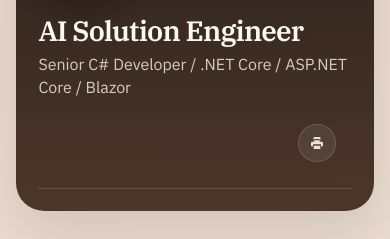
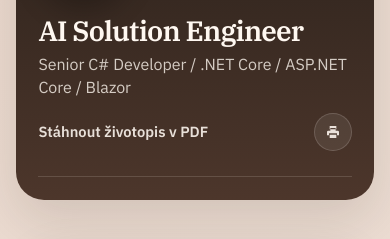
Before and after one commit to MichalZem/cv.michalzemek.cz, a plain HTML site: page index.html in a window 390 px wide. Shown: the part 133-372 px from the top of the page. Drawn offline with Linux system fonts and the light colour scheme.

Commit message:
feat: add pdf cv and print

```diff
--- a/index.html
+++ b/index.html
@@ -18,7 +18,7 @@
   <link rel="preconnect" href="https://fonts.googleapis.com">
   <link rel="preconnect" href="https://fonts.gstatic.com" crossorigin>
   <link href="https://fonts.googleapis.com/css2?family=IBM+Plex+Sans:wght@400;500;600;700&family=IBM+Plex+Serif:wght@500;600&display=swap" rel="stylesheet">
-  <link rel="stylesheet" href="v2/styles.css?v=20260308-4">
+  <link rel="stylesheet" href="v2/styles.css?v=20260308-5">
 
 
 </head>
@@ -59,9 +59,16 @@
               <h1>AI Solution Engineer</h1>
               <p class="identity-card__title">Senior C# Developer / .NET Core / ASP.NET Core / Blazor</p>
             </div>
+            <div class="identity-card__summary-actions">
+              <a
+                class="identity-card__download-link"
+                href="v2/pdf/Michal_Zemek_AI_Solution_Engineer_Senior_CSharp_NET_Developer.pdf"
+                download="Michal_Zemek_AI_Solution_Engineer_Senior_CSharp_NET_Developer.pdf">
+                Stáhnout životopis v PDF
+              </a>
               <button
                 class="identity-card__action-button"
-              id="downloadPdfButton"
+                id="printPdfButton"
                 type="button"
                 aria-label="Tisk nebo uložení do PDF"
                 title="Tisk / PDF">
@@ -70,6 +77,7 @@
                 </svg>
                 <span class="sr-only">Tisk / PDF</span>
               </button>
+            </div>
           </div>
         </div>
 
@@ -441,7 +449,7 @@
   </div>
 
 
-  <script src="v2/script.js?v=20260308-1"></script>
+  <script src="v2/script.js?v=20260308-2"></script>
 
 
     <!-- Default Statcounter code for https://cv.michalzemek.cz/ https://cv.michalzemek.cz/ -->
--- a/v2/script.js
+++ b/v2/script.js
@@ -9,7 +9,7 @@
   var revealElements = Array.prototype.slice.call(document.querySelectorAll(".reveal"));
   var yearNode = document.getElementById("currentYear");
   var copyEmailButton = document.getElementById("copyEmailButton");
-  var downloadPdfButton = document.getElementById("downloadPdfButton");
+  var printPdfButton = document.getElementById("printPdfButton");
   var mobileNavToggle = document.getElementById("mobileNavToggle");
   var siteNav = document.getElementById("siteNav");
   var avatarPreviewOpen = document.getElementById("avatarPreviewOpen");
@@ -204,8 +204,8 @@
     });
   }
 
-  if (downloadPdfButton) {
-    downloadPdfButton.addEventListener("click", function () {
+  if (printPdfButton) {
+    printPdfButton.addEventListener("click", function () {
       closeMobileNav();
       closeAvatarLightbox();
 
--- a/v2/styles.css
+++ b/v2/styles.css
@@ -153,13 +153,19 @@
 
 .identity-card__summary {
   display: grid;
-  grid-template-columns: minmax(0, 1fr) auto;
-  gap: 0.85rem 1rem;
+  gap: 0.85rem;
 }
 
 .identity-card__summary-text {
-  grid-column: 1 / -1;
   min-width: 0;
+}
+
+.identity-card__summary-actions {
+  display: flex;
+  align-items: center;
+  justify-content: flex-start;
+  gap: 0.75rem;
+  flex-wrap: nowrap;
 }
 
 .identity-card__avatar-button {
@@ -187,8 +193,7 @@
   align-items: center;
   justify-content: center;
   cursor: pointer;
-  margin: 0;
-  justify-self: end;
+  margin: 0 0 0 auto;
   transition: background 180ms ease, border-color 180ms ease, color 180ms ease, transform 180ms ease;
 }
 
@@ -198,9 +203,22 @@
   display: block;
 }
 
+.identity-card__download-link {
+  color: rgba(255, 248, 241, 0.88);
+  font-size: 0.92rem;
+  font-weight: 600;
+  line-height: 1.2;
+  transition: color 180ms ease, opacity 180ms ease;
+}
+
 .identity-card__avatar-button:focus-visible {
   outline: 2px solid rgba(255, 248, 241, 0.92);
   outline-offset: 5px;
+}
+
+.identity-card__download-link:hover,
+.identity-card__download-link:focus-visible {
+  color: #fff;
 }
 
 .identity-card__action-button:hover,
@@ -736,8 +754,8 @@
 }
 
 @media (max-width: 640px) {
-  .identity-card__action-button {
-    margin-top: 0.7rem;
+  .identity-card__summary-actions {
+    justify-content: flex-start;
   }
 
   .pill-grid {
@@ -763,6 +781,7 @@
   .mobile-nav-toggle,
   .image-lightbox,
   .site-nav,
+  .identity-card__summary-actions,
   .identity-card__action-button {
     display: none !important;
   }
```
Also changed, not shown: 1 other file. Lines whose indentation alone changed are shown as unchanged.
